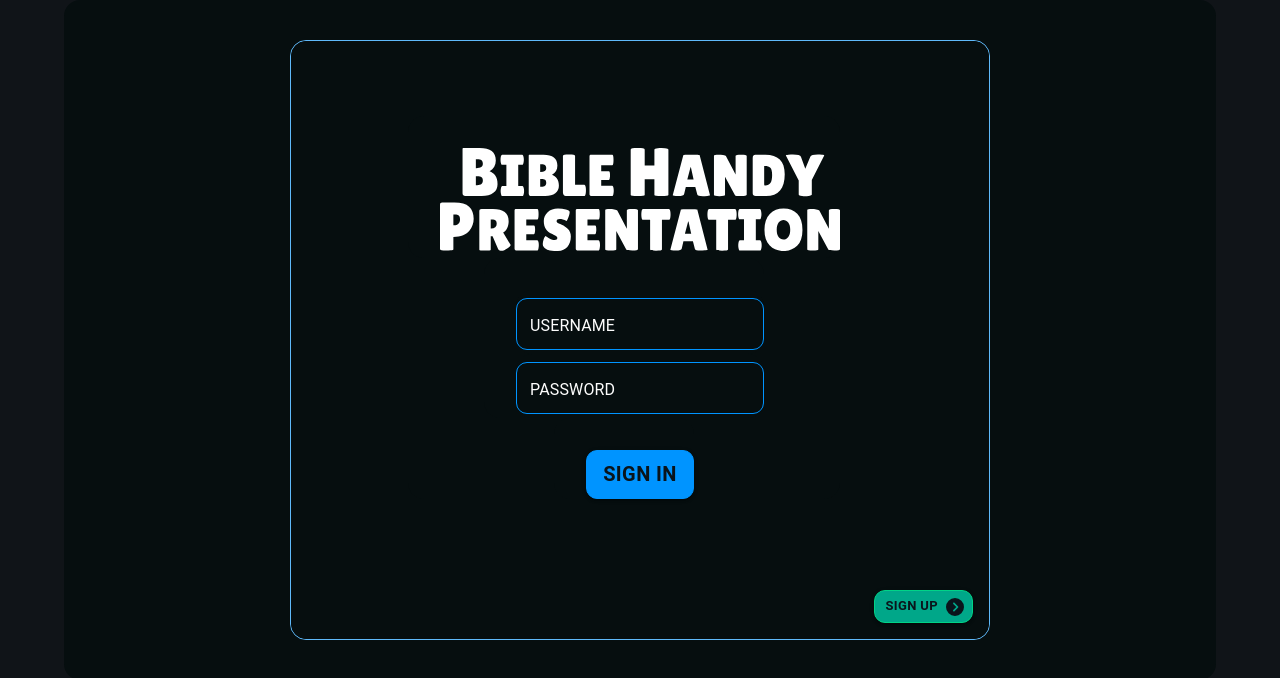
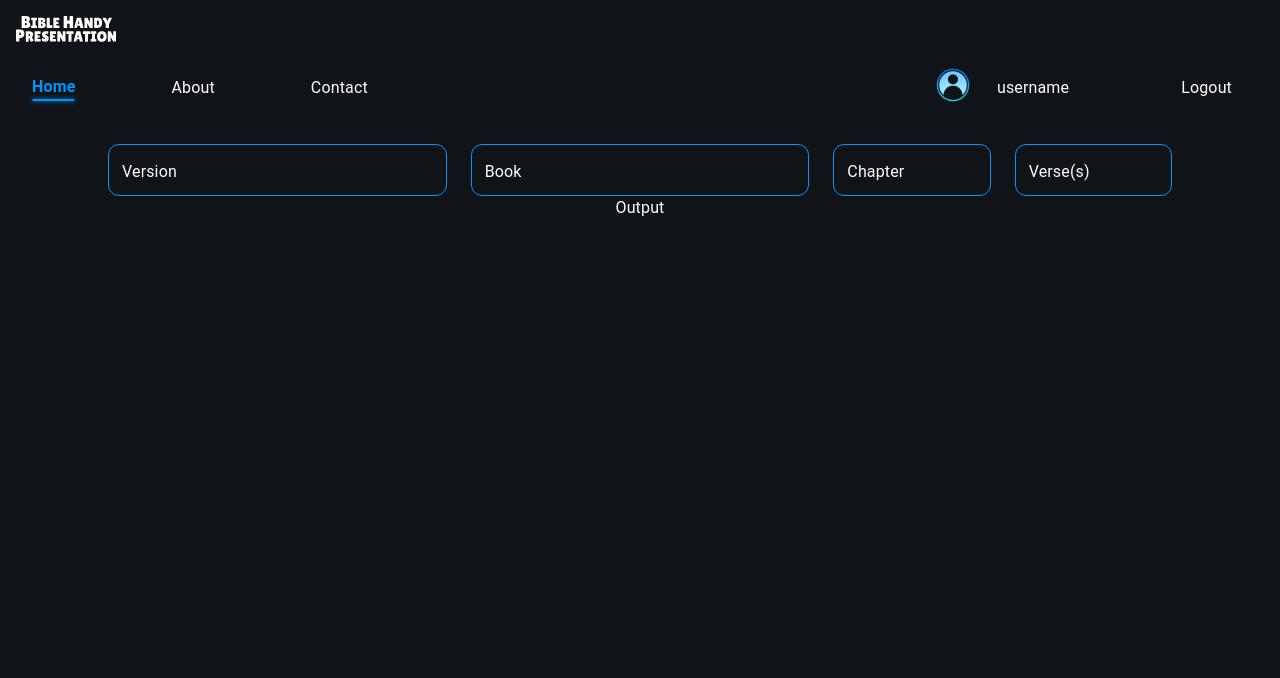
Before and after one commit to benporio/bible-handy-presentation, a React (Create React App) app in the folder client/: page / in a window 1280 px wide. Shown: the top 678 px of the page. Built offline with nearby package versions, Linux system fonts and the light colour scheme.

Commit message:
coded partially home layout

```diff
--- a/client/src/asset/asset.tsx
+++ b/client/src/asset/asset.tsx
@@ -1,12 +1,19 @@
 import React from 'react';
-import { ReactComponent as Logo } from './images/logo.svg';
+import { ReactComponent as LogoSvg } from './images/logo.svg';
+import { ReactComponent as AnonymousProfilePicSvg } from './images/anonymousProfilePic.svg';
 
-interface AppLogoProps extends React.SVGProps<SVGSVGElement> {
+interface assetProps extends React.SVGProps<SVGSVGElement> {
     style?: React.CSSProperties
 }
 
-export const AppLogo: React.FC<AppLogoProps> = ({
+export const AppLogo: React.FC<assetProps> = ({
     style
 }) => {
-    return <Logo style={style} />;
+    return <LogoSvg style={style} />;
 }
+
+export const AnonymousProfilePic: React.FC<assetProps> = ({
+    style
+}) => {
+    return <AnonymousProfilePicSvg style={style} />;
+}
--- a/client/src/containers/App.tsx
+++ b/client/src/containers/App.tsx
@@ -13,7 +13,7 @@ const user: User = {
     username: '',
     password: '',
     uuid: '',
-    isLoggedIn: false
+    isLoggedIn: true
 }
 
 const App: React.FC = () => {
--- a/client/src/pages/Authentication/Authentication.tsx
+++ b/client/src/pages/Authentication/Authentication.tsx
@@ -8,7 +8,6 @@ interface AuthenticationProps { }
 export const Authentication: React.FC<AuthenticationProps> = () => {
     const [ authMethod, setAuthMethod ] = useState('LOGIN');
     return (
-
         <Container >
             <Grid container padding={5} justifyContent='center'>
                 {authMethod === 'LOGIN' ?
--- a/client/src/pages/Home/Home.tsx
+++ b/client/src/pages/Home/Home.tsx
@@ -1,12 +1,111 @@
-import { Container } from '@mui/material';
+import { Container, Grid, TextField } from '@mui/material';
 import React from 'react';
+import { AnonymousProfilePic, AppLogo } from '../../asset/asset';
 
 interface HomeProps { }
 
 export const Home: React.FC<HomeProps> = () => {
     return (
-        <Container>
-            Home Page
-        </Container>
+        <Grid container direction={'column'}>
+            <Grid item style={{
+                position: 'sticky',
+                top: 0,
+                borderBottom: '0.1% solid gray',
+            }} padding={2}>
+                <Grid container direction={'column'} rowSpacing={2}>
+                    <Grid item>
+                        <AppLogo style={{ width: '100px', height: 'auto' }} />
+                    </Grid>
+                    <Grid item>
+                        <Grid container justifyContent={'space-between'} paddingX={2} alignItems={'center'}>
+                            <Grid item>
+                                <Grid container justifyContent={'space-between'} columnSpacing={10} alignItems={'center'}>
+                                    <Grid item paddingX={2}>
+                                        <span style={{ color: '#0094FF', fontWeight: 'bold' }}>Home</span>
+                                        <div style={{ borderRadius: 5, boxShadow: '0 0 5px 0px #0094FF', width: '100%', border: '1px solid #0094FF' }}/>
+                                    </Grid>
+                                    <Grid item paddingX={2}>About</Grid>
+                                    <Grid item paddingX={2}>Contact</Grid>
+                                </Grid>
+                            </Grid>
+                            <Grid item>
+                                <Grid container justifyContent={'space-between'} columnSpacing={10} alignItems={'center'}>
+                                    <Grid item paddingX={2}>
+                                        <Grid container justifyContent={'space-between'} columnSpacing={1} alignItems={'center'}>
+                                            <Grid item paddingX={2}>
+                                                <AnonymousProfilePic style={{ width: '40px', height: 'auto' }} />
+                                            </Grid>
+                                            <Grid item paddingX={2}>username</Grid>
+                                        </Grid>
+                                    </Grid>
+                                    <Grid item paddingX={2}>Logout</Grid>
+                                </Grid>
+                            </Grid>
+                        </Grid>
+                    </Grid>
+                </Grid>
+            </Grid>
+            <Grid item>
+                <Container>
+                    <Grid container padding={2} justifyContent={'center'} alignItems={'center'} direction={'column'}>
+                        <Grid item>
+                            <Grid container spacing={3} alignItems={'center'}>
+                                <Grid item xs={4}>
+                                    <TextField
+                                        variant='outlined'
+                                        label='Version'
+                                        type='text'
+                                        color='primary'
+                                        fullWidth
+                                        inputProps={{
+                                            style: { height: '100%' }
+                                        }}
+                                    />
+                                </Grid>
+                                <Grid item xs={4}>
+                                    <TextField
+                                        variant='outlined'
+                                        label='Book'
+                                        type='text'
+                                        color='primary'
+                                        fullWidth
+                                        inputProps={{
+                                            style: { height: '100%' }
+                                        }}
+                                    />
+                                </Grid>
+                                <Grid item xs={2}>
+                                    <TextField
+                                        variant='outlined'
+                                        label='Chapter'
+                                        type='text'
+                                        color='primary'
+                                        fullWidth
+                                        inputProps={{
+                                            style: { height: '100%' }
+                                        }}
+                                    />
+                                </Grid>
+                                <Grid item xs={2}>
+                                    <TextField
+                                        variant='outlined'
+                                        label='Verse(s)'
+                                        type='text'
+                                        color='primary'
+                                        fullWidth
+                                        inputProps={{
+                                            style: { height: '100%' }
+                                        }}
+                                    />
+                                </Grid>
+                            </Grid>
+                        </Grid>
+                        <Grid item>
+                            Output
+                        </Grid>
+                    </Grid>
+                </Container>
+            </Grid>
+        </Grid>
     );
 }
--- a/client/src/themes/commonTheme.ts
+++ b/client/src/themes/commonTheme.ts
@@ -27,8 +27,7 @@ export const commonTheme = createTheme({
         MuiGrid: {
             styleOverrides: {
                 root: {
-                    borderRadius: 16,
-                    backgroundColor: '#060E0F'
+                    backgroundColor: PALETTE.background.default,
                 },
             },
             variants: [
@@ -36,12 +35,16 @@ export const commonTheme = createTheme({
                     props: { className: 'primary' },
                     style: {
                         border: `1px solid ${PALETTE.primary.light}`,
+                        backgroundColor: '#060E0F',
+                        borderRadius: 16,
                     },
                 },
                 {
                     props: { className: 'secondary' },
                     style: {
                         border: `1px solid ${PALETTE.secondary.light}`,
+                        backgroundColor: '#060E0F',
+                        borderRadius: 16,
                     },
                 },
             ],
```
Also changed, not shown: client/src/asset/images/anonymousProfilePic.svg (added).
